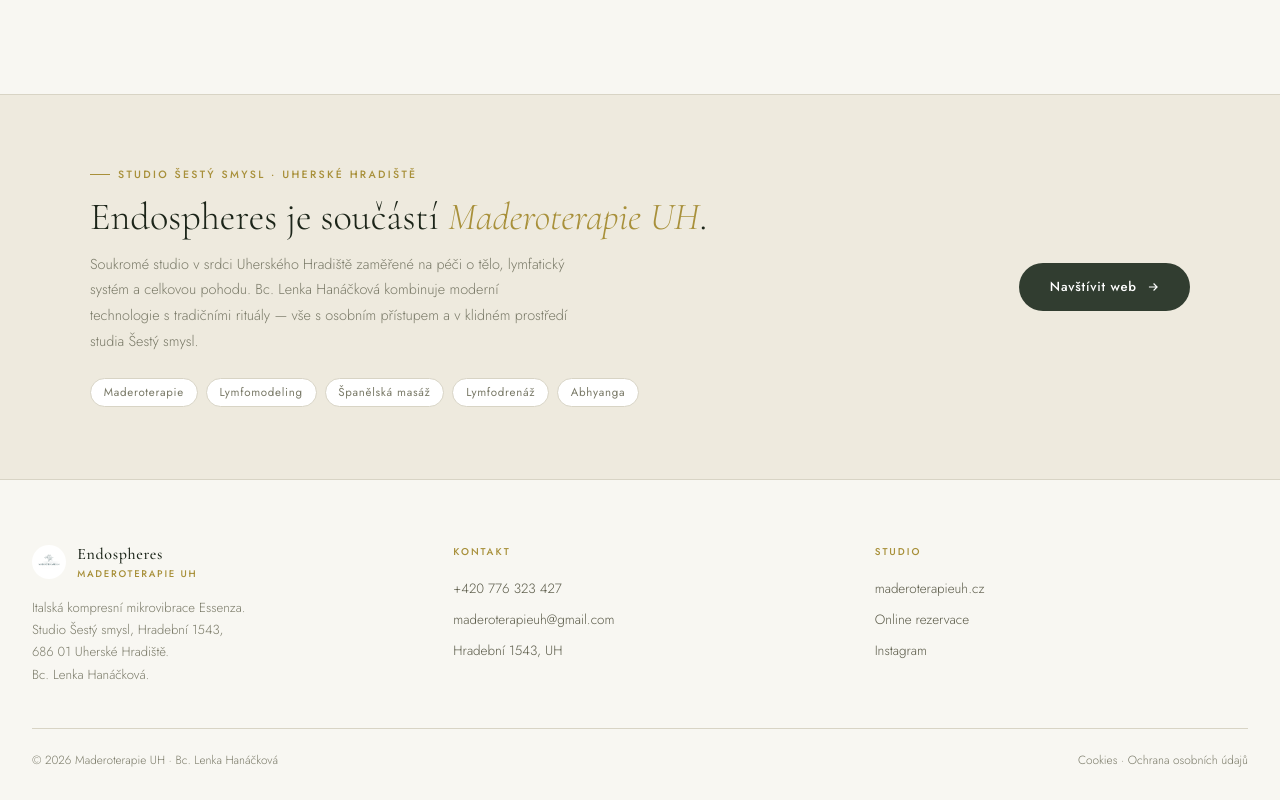
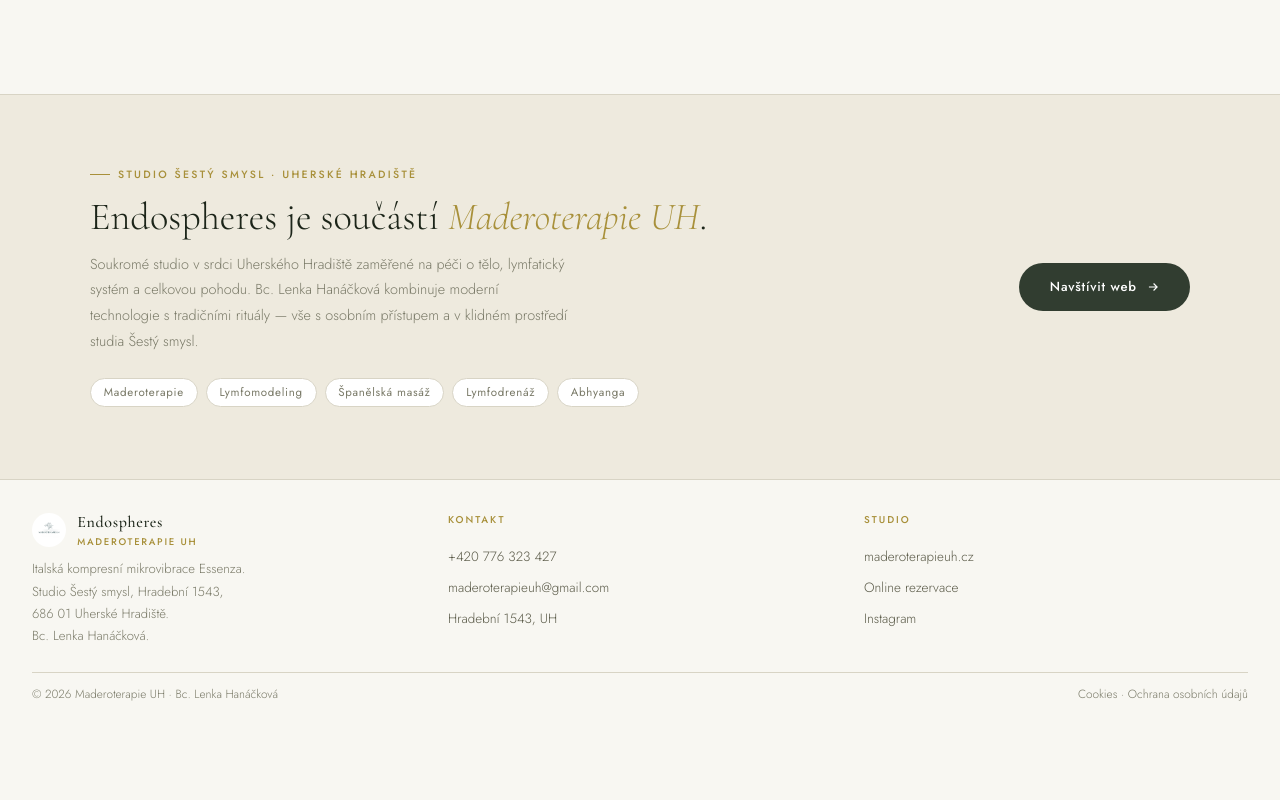
Before and after one commit to hanektom1-coder/endospheres-uh-web, a website: page index.html in a window 1280 px wide. Shown: the part 8909-9709 px from the top of the page. After the commit the page ends 9635 px from the top, so only its background shows below. Drawn offline with Linux system fonts and the light colour scheme.

Commit message:
Update index.html

```diff
--- a/index.html
+++ b/index.html
@@ -187,7 +187,7 @@
           "name": "Kolik stojí Endospheres Therapy v Uherském Hradišti?",
           "acceptedAnswer": {
             "@type": "Answer",
-            "text": "Jedno sezení (55 minut, jedna partie těla) stojí 2 100 Kč. Kompletní ošetření celého těla je 2 850 Kč. Při nákupu balíčku 6 sezení ušetříte 10 %, balíček 10 sezení nabídne úsporu 15 %."
+            "text": "Jedno sezení (55 minut, jedna partie těla) stojí 2 500 Kč. Kompletní ošetření celého těla je 2 850 Kč. Při nákupu balíčku 6 sezení ušetříte 10 % (13 500 Kč), balíček 10 sezení nabídne úsporu 15 % (21 250 Kč). Kombinace s lymfomodelingem nebo maderoterapií — cena na dotaz."
           }
         },
         {
@@ -518,9 +518,9 @@ a{color:inherit}
 @media(max-width:980px){.contact-grid{grid-template-columns:1fr;gap:2.5rem}.map-box,.map-box iframe{min-height:320px}}
 
 /* ─── FOOTER ─── */
-.ft{background:var(--cream);color:var(--stone);padding:4rem 2rem 2rem;border-top:1px solid var(--mist)}
-.ft-in{max-width:1320px;margin:0 auto;display:grid;grid-template-columns:1fr 1fr 1fr;gap:3rem;padding-bottom:2.6rem;border-bottom:1px solid var(--mist)}
-.ft-brand{display:flex;align-items:center;gap:.7rem;margin-bottom:1rem}
+.ft{background:var(--cream);color:var(--stone);padding:2rem 2rem 1.5rem;border-top:1px solid var(--mist)}
+.ft-in{max-width:1320px;margin:0 auto;display:grid;grid-template-columns:1fr 1fr 1fr;gap:2rem;padding-bottom:1.5rem;border-bottom:1px solid var(--mist)}
+.ft-brand{display:flex;align-items:center;gap:.7rem;margin-bottom:.6rem}
 .ft-brand img{width:34px;height:34px;border-radius:50%;background:#fff;padding:3px}
 .ft-bn{font-family:var(--fd);font-size:1rem;font-weight:500;color:var(--ink);letter-spacing:.04em}
 .ft-bs{font-size:.6rem;letter-spacing:.18em;text-transform:uppercase;color:var(--gold);margin-top:3px;font-weight:500}
@@ -529,7 +529,7 @@ a{color:inherit}
 .ft-l{list-style:none;display:flex;flex-direction:column;gap:.5rem}
 .ft-l a{color:#5a5a48;text-decoration:none;font-size:.84rem;font-weight:300;transition:color .2s}
 .ft-l a:hover{color:var(--gold)}
-.ft-bot{max-width:1320px;margin:1.4rem auto 0;display:flex;justify-content:space-between;font-size:.74rem;color:var(--stone);flex-wrap:wrap;gap:1rem}
+.ft-bot{max-width:1320px;margin:.8rem auto 0;display:flex;justify-content:space-between;font-size:.74rem;color:var(--stone);flex-wrap:wrap;gap:.6rem}
 .ft-bot a{color:var(--stone);text-decoration:none}
 .ft-bot a:hover{color:var(--gold)}
 @media(max-width:768px){.ft-in{grid-template-columns:1fr 1fr;gap:2rem}}
@@ -960,7 +960,7 @@ a{color:inherit}
       </div>
       <div class="fi">
         <div class="fi-q">Kolik stojí Endospheres Therapy v Uherském Hradišti?<div class="fi-i"><svg viewBox="0 0 24 24" aria-hidden="true"><path d="M5 12h14M12 5v14"/></svg></div></div>
-        <div class="fi-a">Jedno sezení (55 minut, jedna partie těla) stojí 2 100 Kč. Kompletní ošetření celého těla je 2 850 Kč. Při nákupu balíčku 6 sezení ušetříte 10 %, balíček 10 sezení nabídne úsporu 15 %.</div>
+        <div class="fi-a">Jedno sezení (55 minut, jedna partie těla) stojí 2 500 Kč. Kompletní ošetření celého těla je 2 850 Kč. Při nákupu balíčku 6 sezení ušetříte 10 % (13 500 Kč), balíček 10 sezení nabídne úsporu 15 % (21 250 Kč). Kombinace s lymfomodelingem nebo maderoterapií — cena na dotaz.</div>
       </div>
       <div class="fi">
         <div class="fi-q">Je Endospheres vhodné po porodu nebo při redukci váhy?<div class="fi-i"><svg viewBox="0 0 24 24" aria-hidden="true"><path d="M5 12h14M12 5v14"/></svg></div></div>
```
